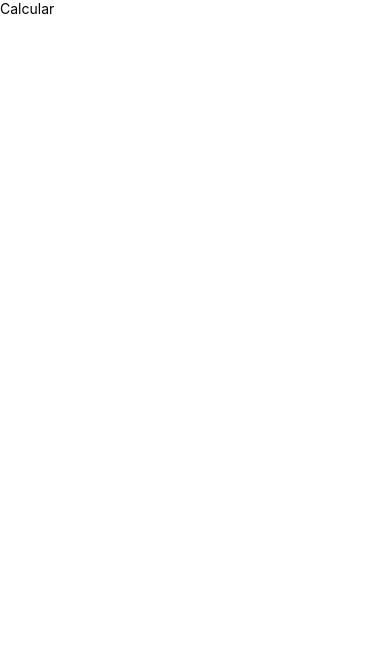
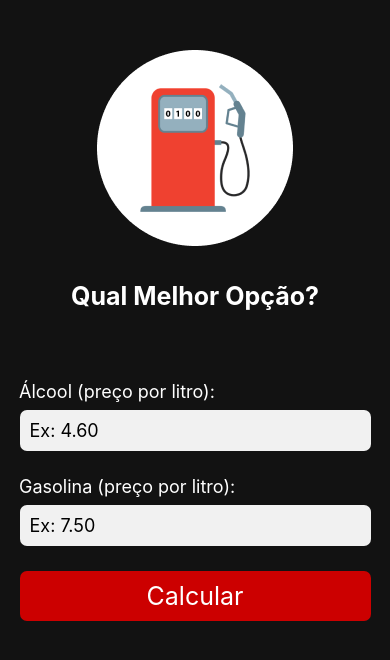
Before and after one commit to GuidoStocco/App_Gasolina, a React Native app: screen / in a window 390 px wide. Shown: the top 660 px of the page. Built offline with nearby package versions, Linux system fonts and the light colour scheme.

Commit message:
fazendo a lógica de abrir o modal

```diff
--- a/App.js
+++ b/App.js
@@ -9,7 +9,7 @@ export default function App(){
 
   const [alcool, setAlcool] = useState('');
   const [gasolina, setGasolina] = useState('');
-  const [btn, setBtn] = useState(true)
+  const [btn, setBtn] = useState(false)
 
   function abrirModal(){
     setBtn(true)
@@ -36,9 +36,9 @@ export default function App(){
         </View>
       </View>
 
-      <TouchableOpacity style={styles.areaBtn}>
+      <TouchableOpacity style={styles.areaBtn} onPress={abrirModal}>
         <Text style={styles.textBtn}>Calcular</Text>
-        <Modal visible={abrirModal} >
+        <Modal visible={btn} >
           <Text>Calcular</Text>
         </Modal>
       </TouchableOpacity>
```
